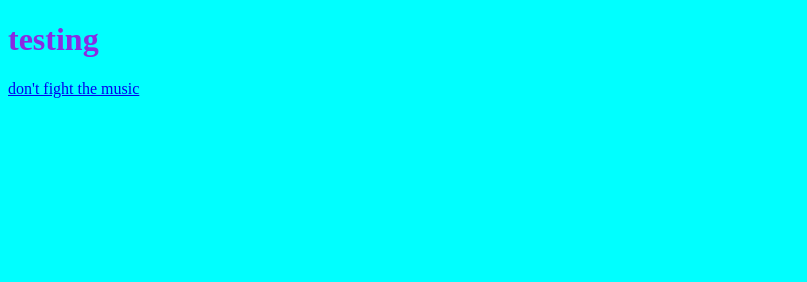
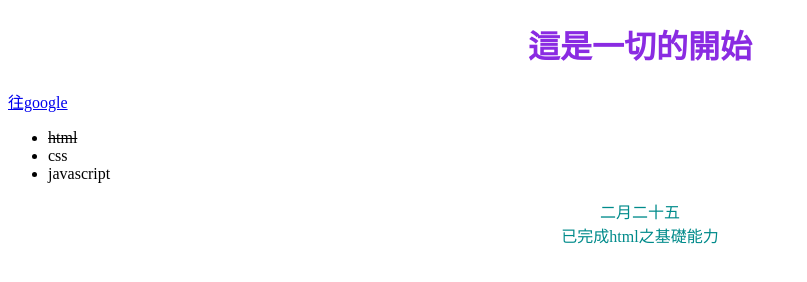
Before and after one commit to CatOfJuice/CatOfJuice.github.io, a plain HTML site: page index.htm in a window 1280 px wide. Shown: the whole page, without its empty margins (0-807 px from the left). Drawn offline with Linux system fonts and the light colour scheme.

Commit message:
Add files via upload

```diff
--- a/index.htm
+++ b/index.htm
@@ -1,15 +1,38 @@
 <!DOCTYPE html>
 <html lang="en">
+
+<head>
+    <title>The start,the End</title>
+    <meta charset="UTF-8">
+    <meta name="viewport" content="width=device-width, initial-scale=1.0">
+</head>
+
+
+
+
 <body>
 <style>
-    body {background-color:#00ffff}
     h1 {color:blueviolet}
     p {color:darkcyan}
     a:hover {color:darkorange}
 </style>
 
-<h1>testing</h1>
-<a href="https://www.google.com.tw/?hl=zh_TW">don't fight the music</a>
+<h1 style="text-align: center;">這是一切的開始</h1>
+<a href="https://www.google.com.tw/?hl=zh_TW">往google</a>
+
+<div>
+    <ul>
+        <li><del>html</del></li>
+        <li>css</li>
+        <li>javascript</li>
+    </ul>
+</div>
+
+<p style="text-align: center;">二月二十五<br>已完成html之基礎能力</p>
+
+<div >
+
+</div>
 
 </body>
 </html>
```
